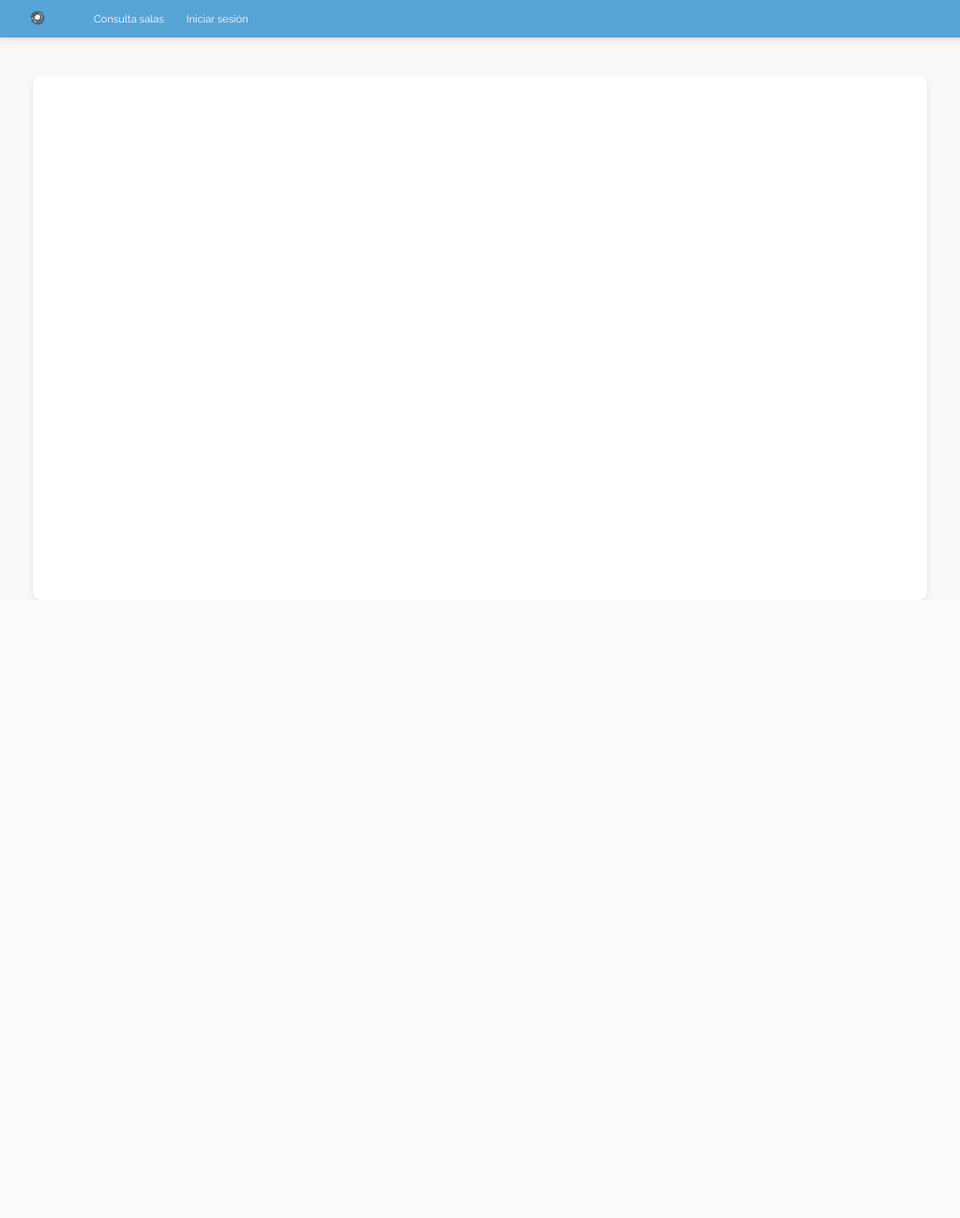
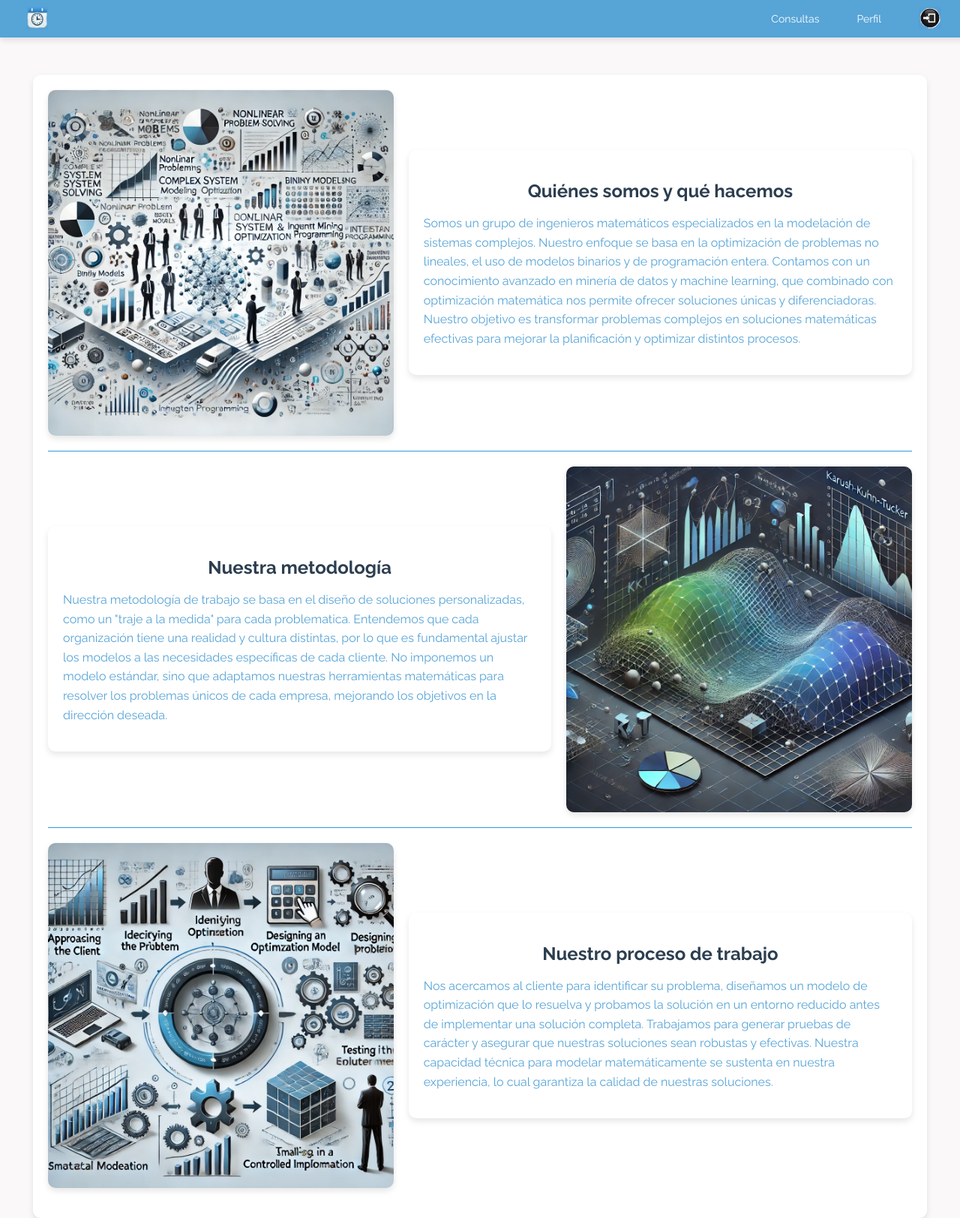
Before and after one commit to jpconcha/Horarios, a Flask app: page / in a window 1280 px wide. Shown: the whole page at 75% size. Before the commit the page ends 800 px from the top, so only its background shows below. Run offline with Flask 3, Linux system fonts and the light colour scheme.

Commit message:
Add files via upload

```diff
--- a/templates/index.html
+++ b/templates/index.html
@@ -9,17 +9,66 @@
 </head>
 <body>
     <div class="navbar">
-        <a href="/"><img src="{{ url_for('static', filename='logo1.png') }}" alt="Logo"></a>
-        <a href="/ConsultaSalaClases">Consulta salas</a>
-        <a href="/login">Iniciar sesión</a>
+        <a href="/"><img src="{{ url_for('static', filename='logo.png') }}" alt="Logo"></a>
         <div class="navbar-links">
-            <!-- <a href="/login"><img src="{{ url_for('static', filename='iniciarsesion.png') }}" alt="Logo"></a> -->
+            <a href="/consulta">Consultas</a>
+            <a href="/login">Perfil</a>
+            <a href="/login"><img src="{{ url_for('static', filename='iniciarsesion.png') }}" alt="Logo"></a>
         </div>
     </div>
 
     <!-- Contenedor principal -->
     <div class="container">
-        <!-- Puedes agregar aquí el contenido de la página -->
+        <div class="content-flex">
+            <!-- Agregar una imagen -->
+            <img src="{{ url_for('static', filename='quienessomos.png') }}" alt="Imagen descriptiva" class="imagen-principal">
+
+            <!-- Agregar un cuadro de texto -->
+            <div class="cuadro-texto">
+                <h2>Quiénes somos y qué hacemos</h2>
+                <p>Somos un grupo de ingenieros matemáticos especializados en la modelación de sistemas complejos.
+                    Nuestro enfoque se basa en la optimización de problemas no lineales, el uso de modelos binarios y de programación entera.
+                     Contamos con un conocimiento avanzado en minería de datos y machine learning, que combinado con optimización matemática
+                      nos permite ofrecer soluciones únicas y diferenciadoras. Nuestro objetivo es transformar problemas complejos en soluciones
+                      matemáticas efectivas para mejorar la planificación y optimizar distintos procesos.</p>
+            </div>
+        </div>
+
+        <!-- Línea de separación -->
+        <hr class="linea-separacion">
+
+        <!-- Nueva sección con cuadro de texto y una imagen a la derecha -->
+        <div class="content-flex">
+            <!-- Cuadro de texto -->
+            <div class="cuadro-texto">
+                <h2>Nuestra metodología</h2>
+                <p>Nuestra metodología de trabajo se basa en el diseño de soluciones personalizadas, como un "traje a la medida" para cada problematica.
+                    Entendemos que cada organización tiene una realidad y cultura distintas, por lo que es fundamental ajustar los modelos a las necesidades específicas de
+                    cada cliente. No imponemos un modelo estándar, sino que adaptamos nuestras herramientas matemáticas para resolver los problemas únicos de cada empresa,
+                    mejorando los objetivos en la dirección deseada.</p>
+            </div>
+
+            <!-- Agregar una imagen -->
+            <img src="{{ url_for('static', filename='KKT.png') }}" alt="Imagen organizativa" class="imagen-derecha">
+        </div>
+
+
+        <!-- Línea de separación -->
+        <hr class="linea-separacion">
+
+        <div class="content-flex">
+            <!-- Agregar una imagen -->
+            <img src="{{ url_for('static', filename='procesoTrabajo.png') }}" alt="Imagen descriptiva" class="imagen-principal">
+
+            <!-- Agregar un cuadro de texto -->
+            <div class="cuadro-texto">
+                <h2>Nuestro proceso de trabajo</h2>
+                <p>Nos acercamos al cliente para identificar su problema, diseñamos un modelo de optimización que lo resuelva y probamos la solución en un entorno
+                    reducido antes de implementar una solución completa. Trabajamos para generar pruebas de carácter y asegurar que nuestras soluciones sean robustas
+                    y efectivas. Nuestra capacidad técnica para modelar matemáticamente se sustenta en nuestra experiencia, lo cual garantiza la calidad de nuestras soluciones.</p>
+            </div>
+        </div>
+
     </div>
 </body>
 </html>
```
Also changed, not shown: templates/consulta.html (added, +38 -0 lines).
